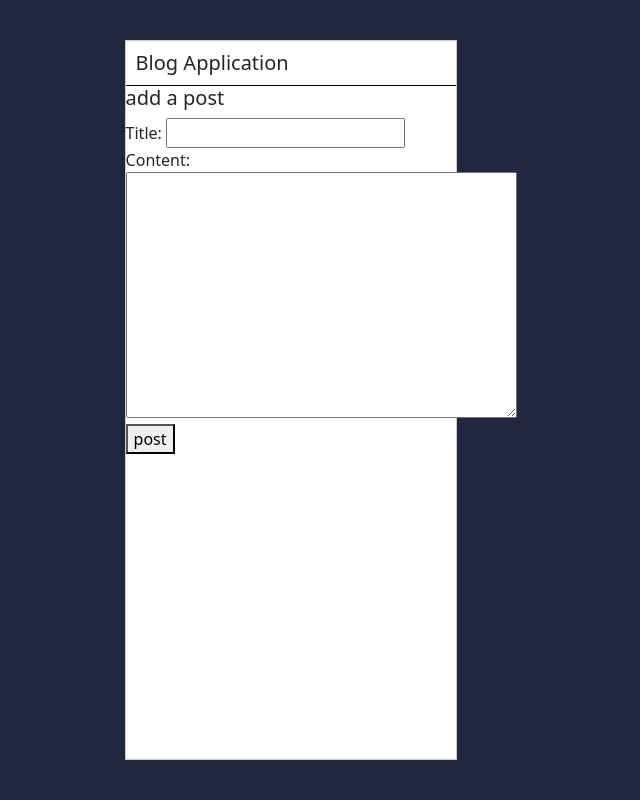
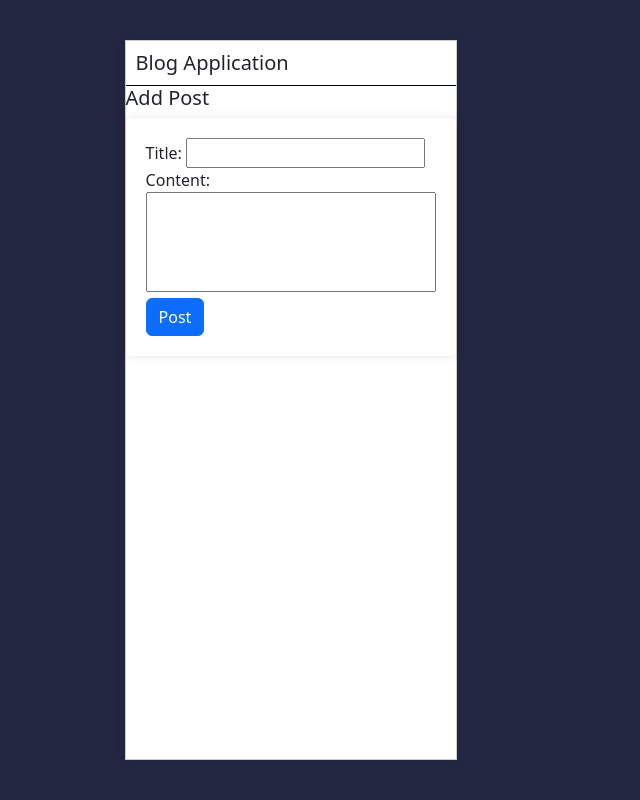
Before and after one commit to Bragadeesh16/blog-post, a Django app: page /post/new in a window 1280 px wide. Shown: the whole page, without its empty margins (349-989 px from the left). Run offline with Django 5.2, Linux system fonts and the light colour scheme; parts of the project's set-up code (start-up, migrations or seed data) failed here and were passed over.

Commit message:
add style

```diff
--- a/blog/templates/newpost.html
+++ b/blog/templates/newpost.html
@@ -1,12 +1,17 @@
 {% extends 'base.html' %}
+{% load static %}
+{% block content %}
 
-{% block content %}
-<h5> add a post </h5>
+{% block stylesheet%}
+<link rel="stylesheet" href="{% static 'newpost.css' %}">
+ {% endblock %}
 
-<form action="{% url 'new-post'%}" method="post" >
+<h5> Add Post </h5>
+
+<form action="{% url 'new-post'%}" method="post" class="profile-form" >
     {% csrf_token %}
     {{ form }}
-    <button type="submit">post</button>
+    <button type="submit" class="btn btn-primary">Post</button>
 </form>
 
 {% endblock %}
--- /dev/null
+++ b/static/newpost.css
@@ -0,0 +1,13 @@
+.profile-form {
+    width: 100%;
+    padding: 20px;
+    background-color: #fff;
+    border-radius: 5px;
+    box-shadow: 0 0 10px rgba(0, 0, 0, 0.1);
+}
+
+.profile-form textarea {
+    height: 100px;
+    width: 100%;
+    resize: none;
+}
```
